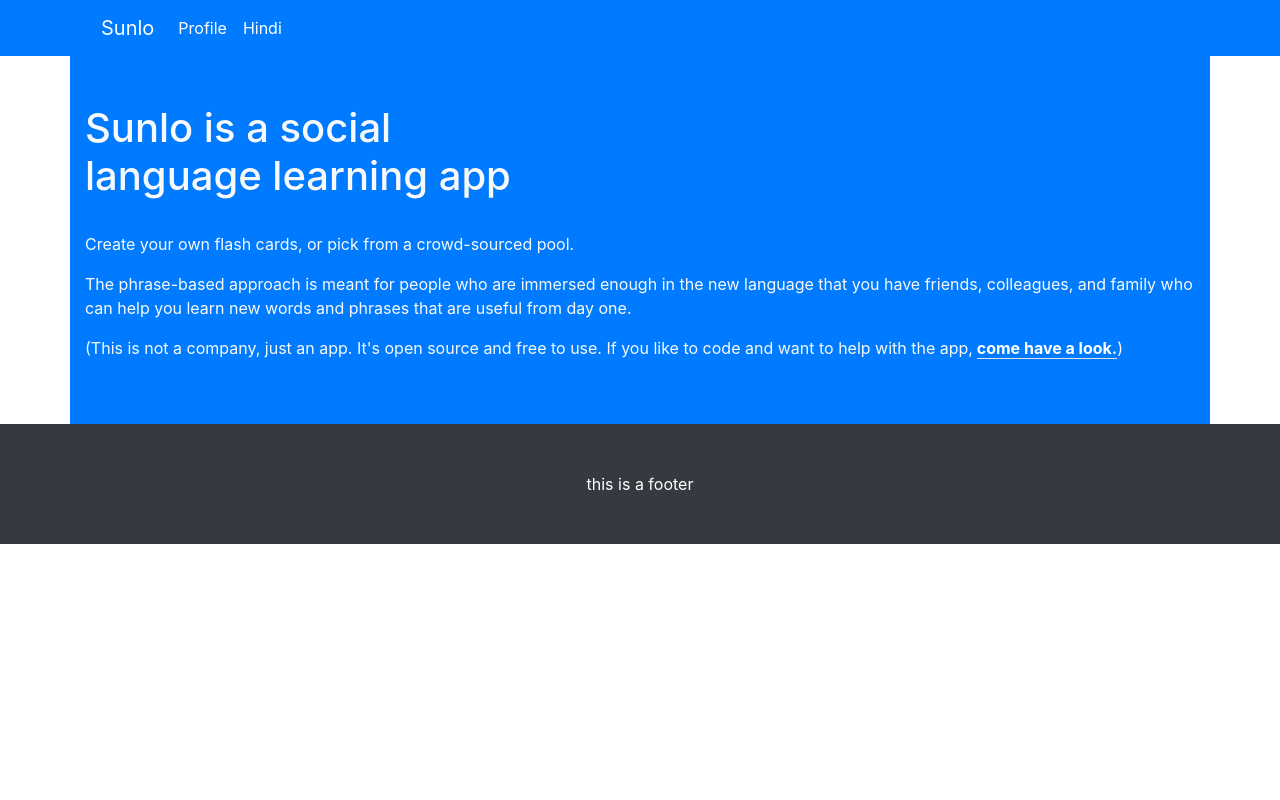
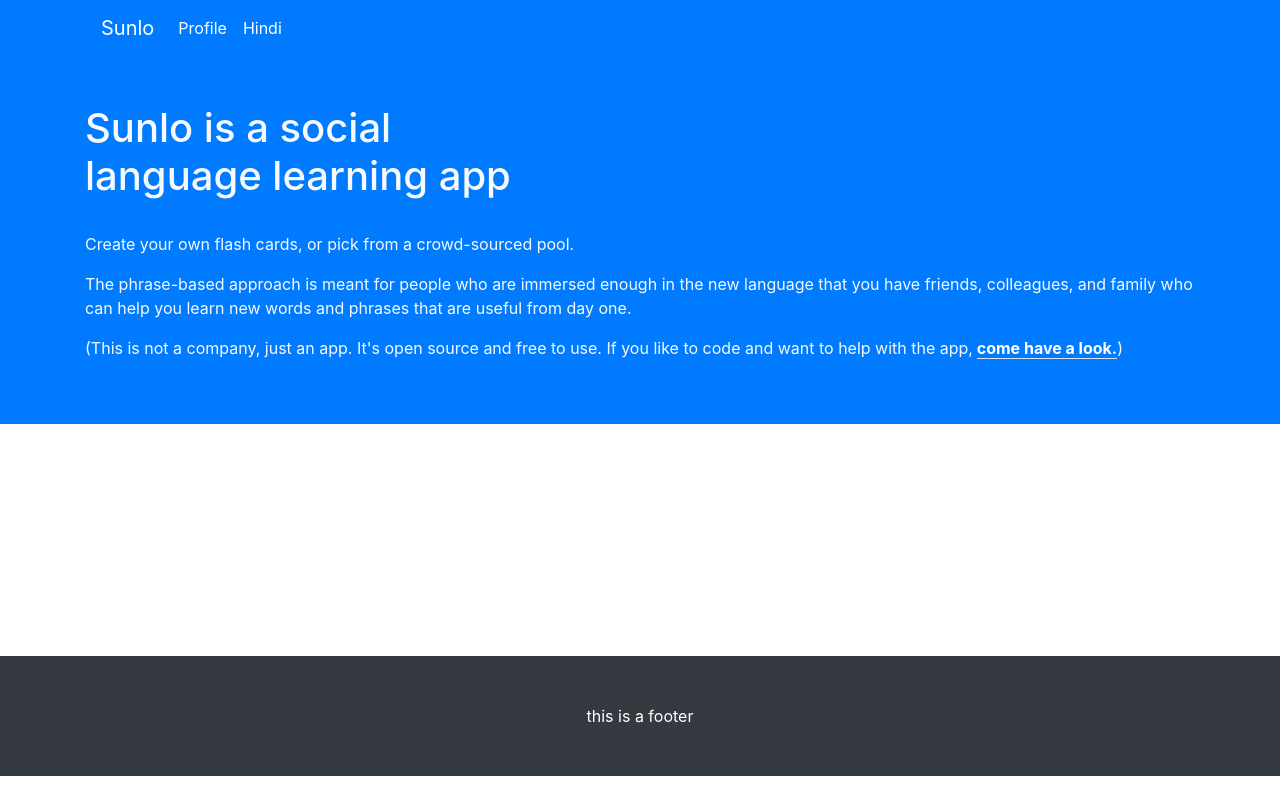
Before and after one commit to michaelsnook/react-sunlo, a React (Create React App) app: page / in a window 1280 px wide. Built offline with nearby package versions, Linux system fonts and the light colour scheme.

Commit message:
Set min height for the main element

```diff
--- a/src/index.css
+++ b/src/index.css
@@ -1 +1 @@
-/* keep */
+main { min-height: 75vh; }
--- a/src/screens/Welcome.js
+++ b/src/screens/Welcome.js
@@ -10,7 +10,8 @@ class Welcome extends Component {
 
   render() {
     return(
-      <div className="container py-5 bg-primary text-light">
+      <div className="bg-primary w-100 text-light">
+        <div className="container py-5">
           <h1>Sunlo is a social<br />language learning app</h1>
           <br />
           <p>Create your own flash cards, or pick from a crowd-sourced pool.</p>
@@ -21,6 +22,7 @@ class Welcome extends Component {
             If you like to code and want to help with the app,
             <strong> <a className="text-white border-bottom" href="https://github.com/michaelsnook/react-sunlo">come have a look.</a></strong>)</p>
         </div>
+      </div>
     );
   }
 }
```
Lines whose indentation alone changed are shown as unchanged.
